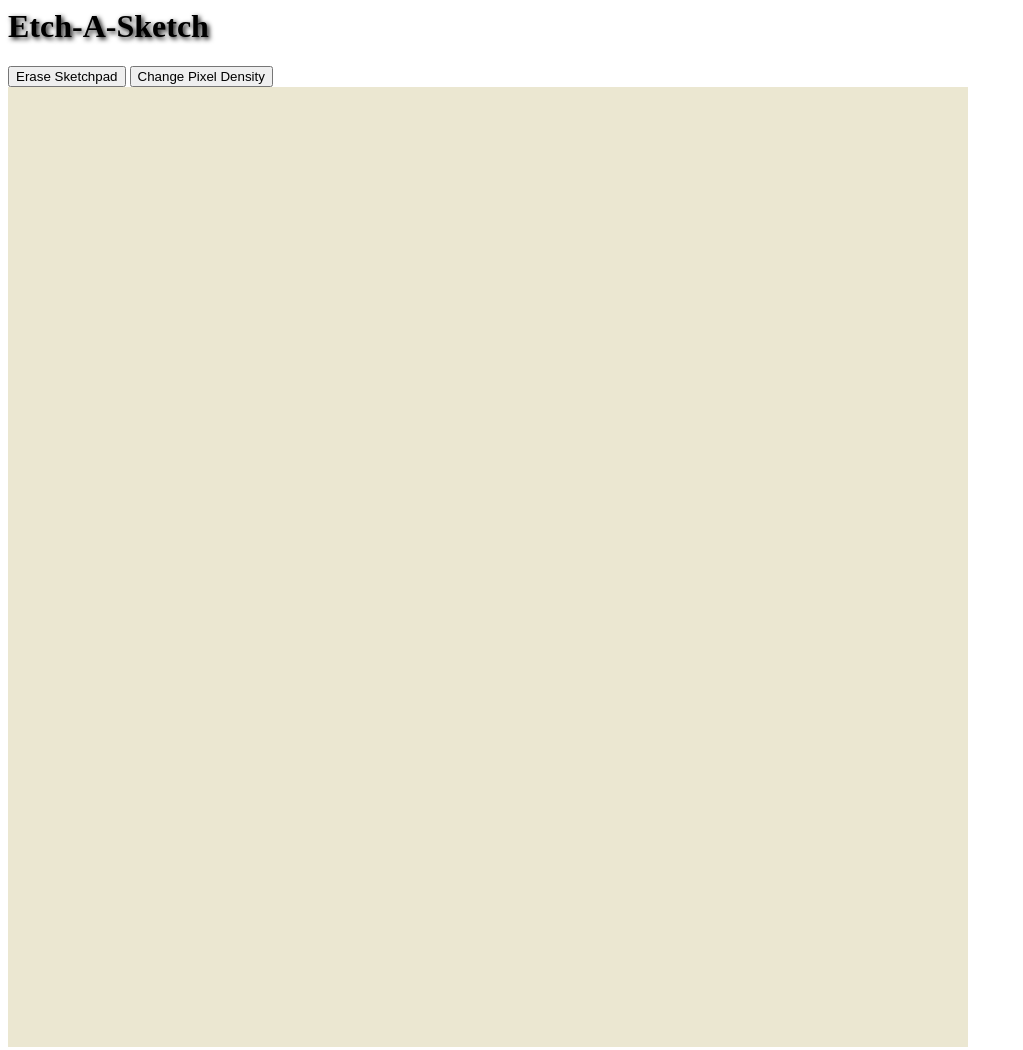
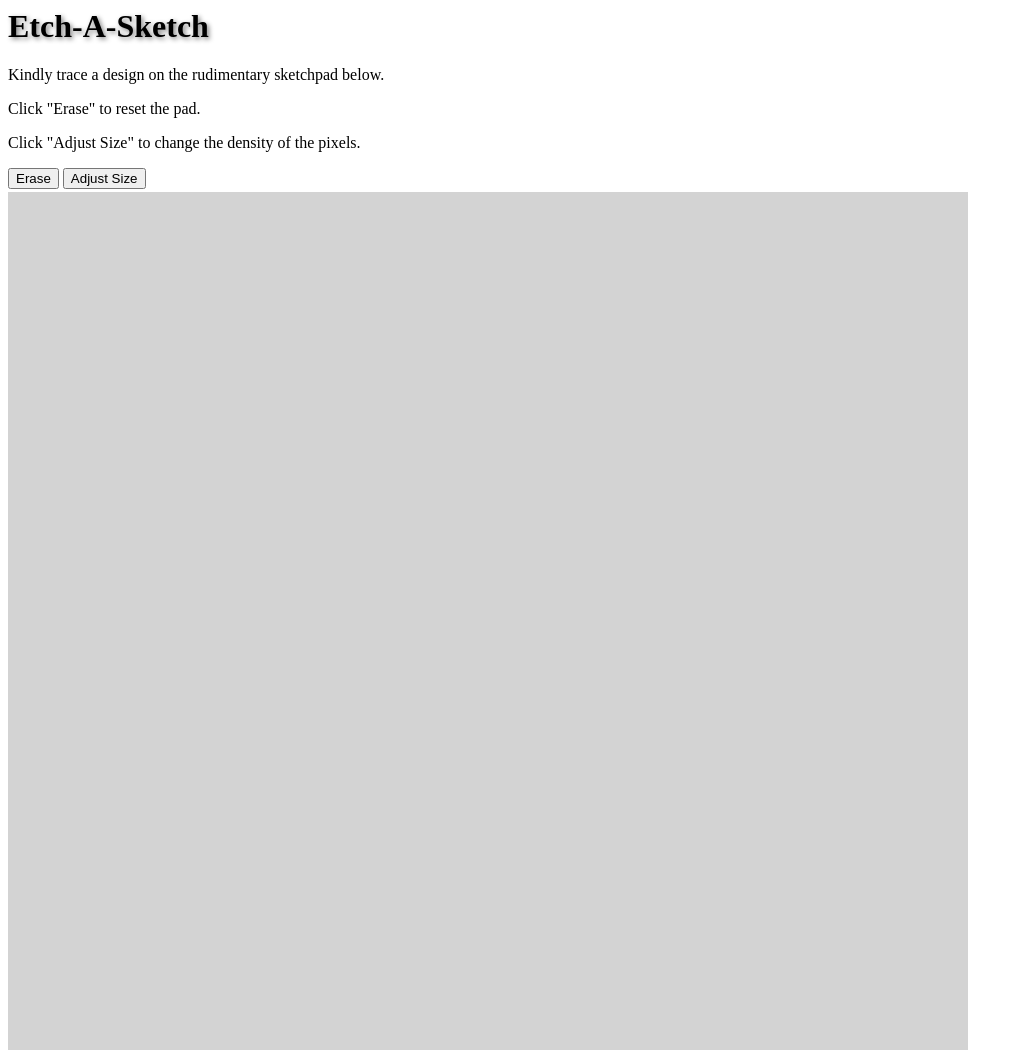
Before and after one commit to mathpianop/Etch-A-Sketch, a plain HTML site: page index.html in a window 1280 px wide. Shown: the top 1050 px of the page, without its empty margins (0-1023 px from the left). Drawn offline with Linux system fonts and the light colour scheme.

Commit message:
Fancied and fixed

```diff
--- a/index.html
+++ b/index.html
@@ -1,8 +1,17 @@
 <html>
     <body>
          <h1 class="title">Etch-A-Sketch</h1>
-        <button id="btn">Erase Sketchpad</button>
-        <button id="btn1">Change Pixel Density</button>
+         <div>
+            <p>Kindly trace a design on the rudimentary sketchpad below. </p>
+
+            <p>Click "Erase" to reset the pad.</p>
+
+            <p>Click "Adjust Size" to change the density of the pixels.</p>
+        </div>
+
+
+        <button id="btn" class="button">Erase</button>
+        <button id="btn1">Adjust Size</button>
         <div id="container" class="container"></div>
     </body>
 
@@ -10,12 +19,15 @@
 
 <style>
 .title {
-font: Calibri;
 color: black;
-text-shadow: 2px 2px 5px;
+text-shadow: 2px 2px 5px gray;
+}
+
+.button {
+    margin-bottom: 3px;
 }
 .container {
-    background-color: #ebe7d1;
+    background-color: lightgray;
     display: grid;
     height: 960px;
     width: 960px;
@@ -37,7 +49,7 @@ text-shadow: 2px 2px 5px;
     btn.addEventListener('click', function() {
         const squares = document.querySelector('#container').querySelectorAll('div');
         squares.forEach((div) => {
-            div.style.backgroundColor = "#ebe7d1";
+            div.style.backgroundColor = "lightgray";
 
         });
         sketchSquares();
@@ -46,7 +58,7 @@ text-shadow: 2px 2px 5px;
 
     btn1.addEventListener('click', function() {
         const squares = document.querySelector('#container').querySelectorAll('div');
-        numberOfSquares = prompt("Enter number of squares per side");
+        numberOfSquares = prompt("Enter number of pixels per side");
         divideGrid(numberOfSquares);
         createSquares(numberOfSquares);
         sketchSquares();
```
